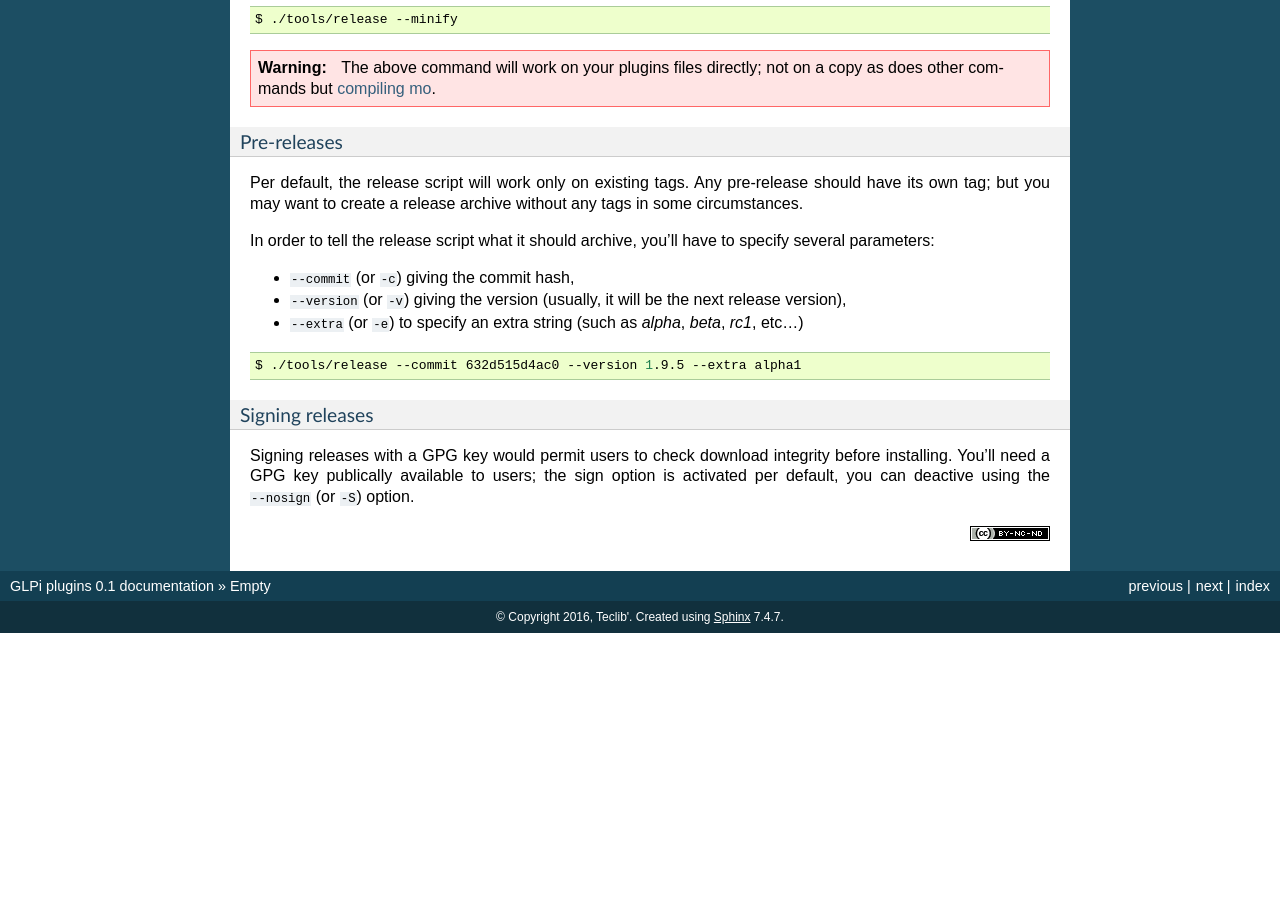
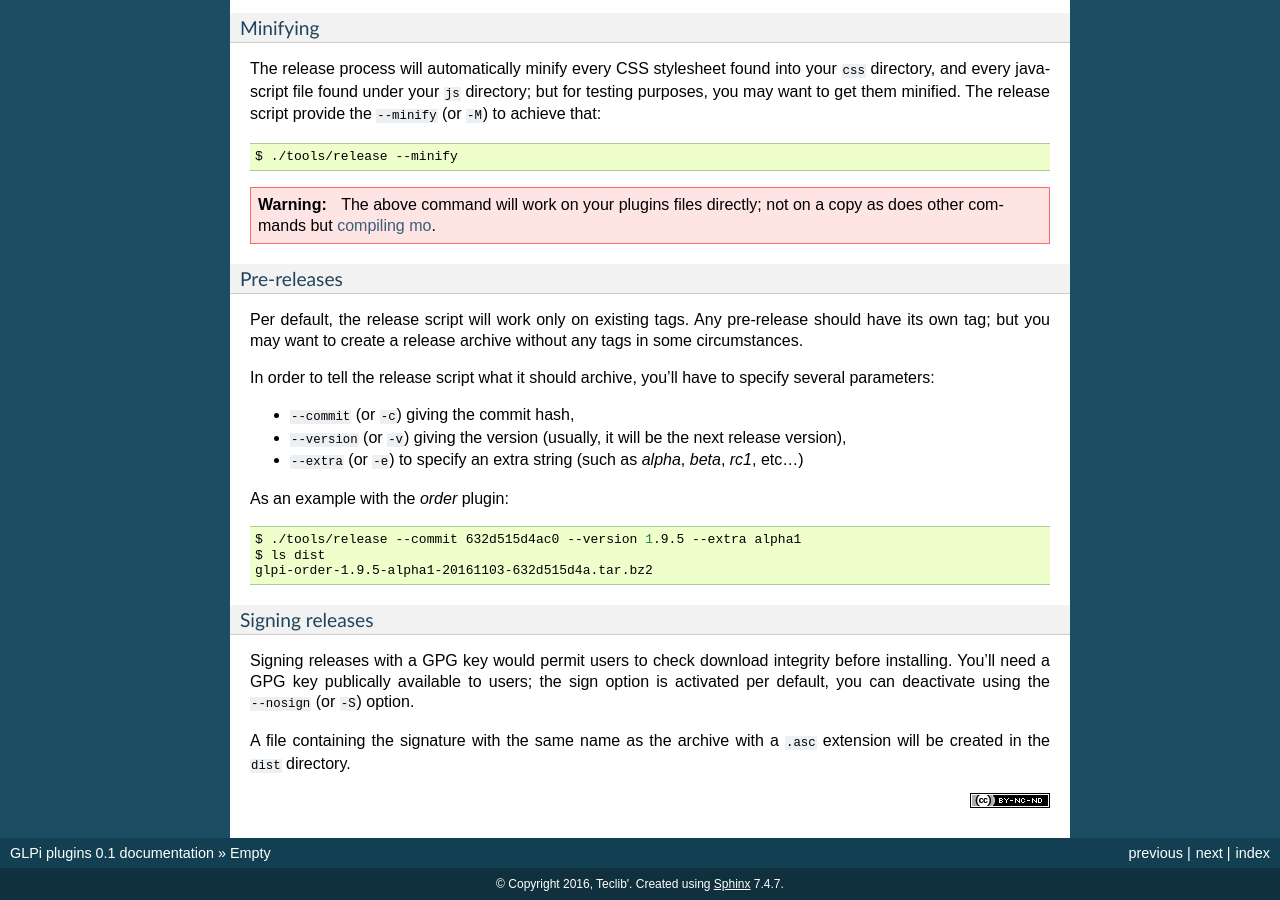
Before and after one commit to pluginsGLPI/doc, a Sphinx documentation site: the page built from source/empty/index.rst, in a window 1280 px wide and 900 px high, scrolled down 3414 px. Built offline with Sphinx 7.4.7, drawn with Linux system fonts in a browser that asks for light colours; before the commit the page ends 4047 px from its top, so only the background shows below that; some of the changed text lies outside the part shown.

Commit message:
Commands and examples

```diff
--- a/source/empty/index.rst
+++ b/source/empty/index.rst
@@ -122,7 +122,17 @@
 
 A release script is provided in ``tools/release``. This is a "simple" `Python <http://python.org>`_ script; you should just have Python installed on your system (this is instaleld by defautl on most linux distributions).
 
-Using just the defaults, the script will try to retrieve the latest tag in your git repository, and will propose you to release it.
+Using just the defaults, the script will try to retrieve the latest tag in your git repository, and will propose you to release it:
+
+.. code-block:: bash
+
+   $ ./tools/release
+   Do you want to build version 1.9.5? [Yes/no] y
+   Building glpi-order-1.9.5...
+   Archiving GIT tag 1.9.5
+   Adding vendor libraries
+   $ ls dist
+   glpi-order-1.9.5.tar.bz2  glpi-order-1.9.5.tar.bz2.asc
 
 Requirements
 ++++++++++++
@@ -195,11 +205,17 @@
 * ``--version`` (or ``-v``) giving the version (usually, it will be the next release version),
 * ``--extra`` (or ``-e``) to specify an extra string (such as *alpha*, *beta*, *rc1*, etc...)
 
+As an example with the *order* plugin:
+
 .. code-block:: bash
 
    $ ./tools/release --commit 632d515d4ac0 --version 1.9.5 --extra alpha1
+   $ ls dist
+   glpi-order-1.9.5-alpha1-20161103-632d515d4a.tar.bz2
 
 Signing releases
 ++++++++++++++++
 
-Signing releases with a GPG key would permit users to check download integrity before installing. You'll need a GPG key publically available to users; the sign option is activated per default, you can deactive using the ``--nosign`` (or ``-S``) option.
+Signing releases with a GPG key would permit users to check download integrity before installing. You'll need a GPG key publically available to users; the sign option is activated per default, you can deactivate using the ``--nosign`` (or ``-S``) option.
+
+A file containing the signature with the same name as the archive with a ``.asc`` extension will be created in the ``dist`` directory.
```
